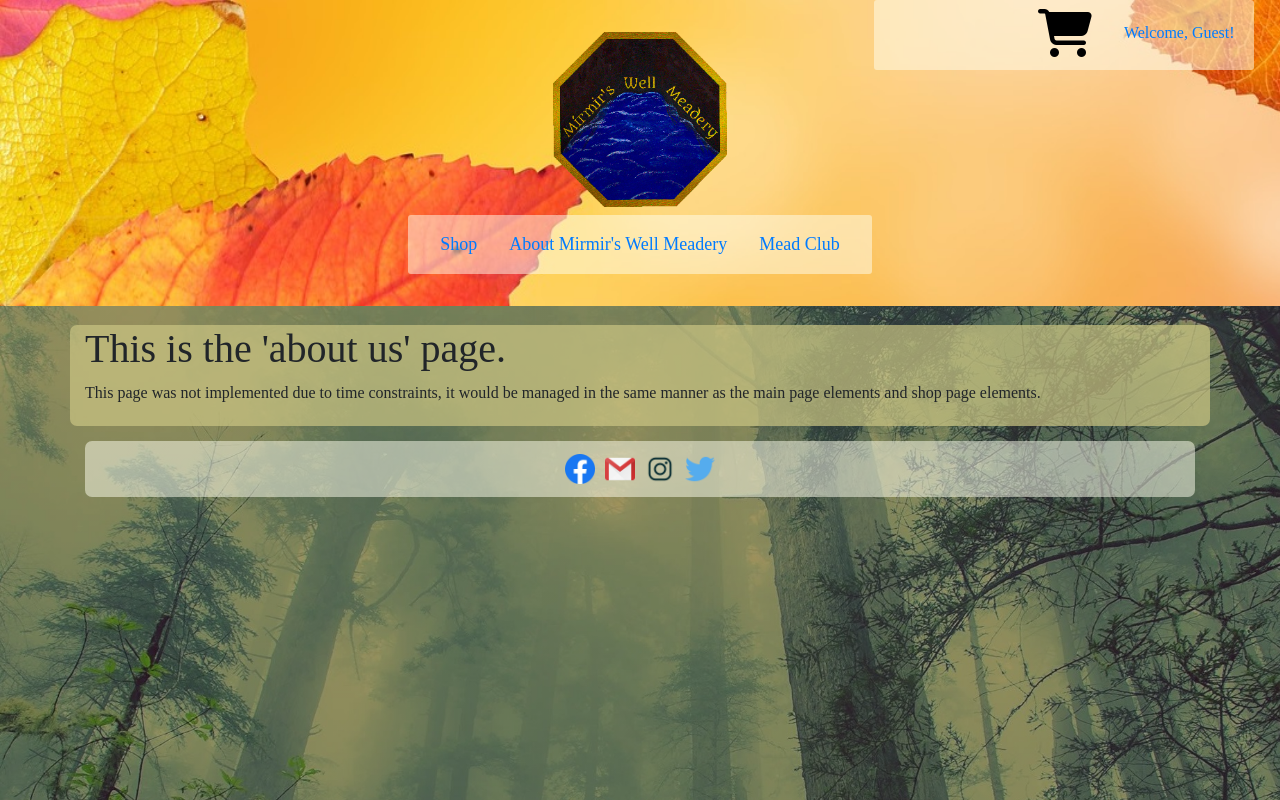
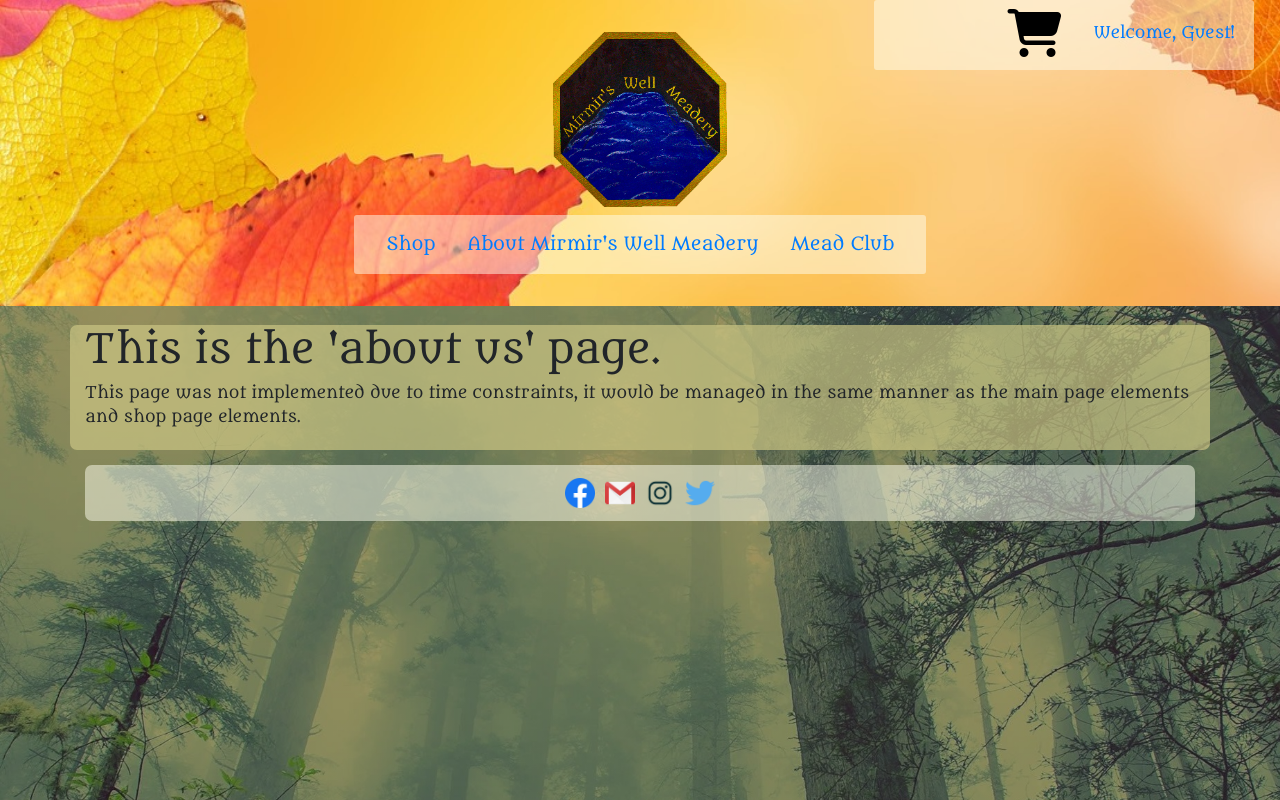
Before and after one commit to mcbridz/mirmir, a Django app: page /about/ in a window 1280 px wide. Run offline with Django 3.2, Linux system fonts and the light colour scheme; some libraries are stand-ins or nearby versions; some web fonts are replaced.

Commit message:
Fixed static upload url strings

```diff
--- a/mirmir_proj/mirmir_app/templates/mirmir_app/base.html
+++ b/mirmir_proj/mirmir_app/templates/mirmir_app/base.html
@@ -42,7 +42,7 @@
     <style>
         @font-face {
             font-family: 'Metamorphous-Regular';
-            src: url('Metamorphous-Regular.otf') format('truetype');
+            src: url("{% static 'mirmir_app/Metamorphous-Regular.otf' %}") format('truetype');
         }
 
         #body {
--- a/mirmir_proj/mirmir_app/templates/mirmir_app/cart_verification.html
+++ b/mirmir_proj/mirmir_app/templates/mirmir_app/cart_verification.html
@@ -42,7 +42,7 @@
     <style>
         @font-face {
             font-family: 'Metamorphous-Regular';
-            src: url('Metamorphous-Regular.otf') format('truetype');
+            src: url("{% static 'mirmir_app/Metamorphous-Regular.otf' %}") format('truetype');
         }
 
         #body {
--- a/mirmir_proj/mirmir_app/templates/mirmir_app/checkout.html
+++ b/mirmir_proj/mirmir_app/templates/mirmir_app/checkout.html
@@ -42,7 +42,7 @@
     <style>
         @font-face {
             font-family: 'Metamorphous-Regular';
-            src: url('Metamorphous-Regular.otf') format('truetype');
+            src: url("{% static 'mirmir_app/Metamorphous-Regular.otf' %}") format('truetype');
         }
 
         #body {
```
